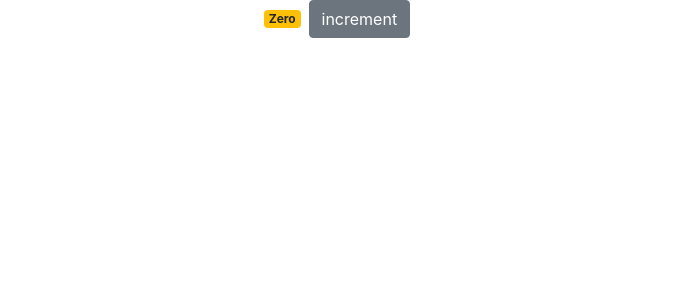
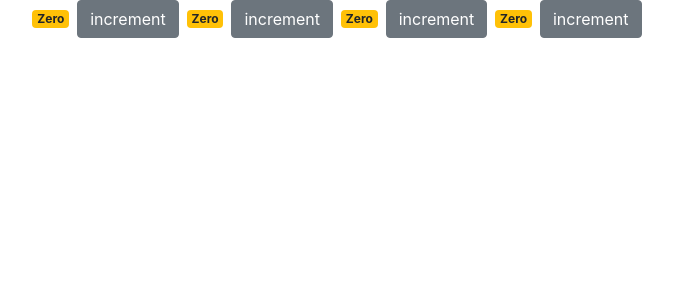
Before and after one commit to jesiolowski-wsb/react2024_PA2, a React (Create React App) app: page / in a window 1280 px wide. Shown: the top 300 px of the page, without its empty margins (307-980 px from the left). Built offline with nearby package versions, Linux system fonts and the light colour scheme.

Commit message:
passing props to counter

```diff
--- a/src/App.js
+++ b/src/App.js
@@ -1,11 +1,10 @@
-import logo from "./logo.svg";
 import "./App.css";
-import Counter from "./components/counter";
+import Counters from "./components/counters";
 
 function App() {
   return (
     <div className="App">
-      <Counter />
+      <Counters />
     </div>
   );
 }
--- a/src/components/counter.jsx
+++ b/src/components/counter.jsx
@@ -1,6 +1,8 @@
 import React, { useState } from "react";
 
-const Counter = () => {
+const Counter = (props) => {
+  console.log("prosy przekazane do komponentu", props);
+
   const [count, setCount] = useState(0);
 
   const formatCount = () => (count === 0 ? <span>Zero</span> : count);
--- /dev/null
+++ b/src/components/counters.jsx
@@ -0,0 +1,21 @@
+import React, { useState } from "react";
+import Counter from "./counter";
+
+const Counters = () => {
+  const [counters, setCounters] = useState([
+    { id: 1, value: 0 },
+    { id: 2, value: 4 },
+    { id: 3, value: 8 },
+    { id: 4, value: 12 },
+  ]);
+
+  return (
+    <>
+      {counters.map((counter) => (
+        <Counter key={counter.id} value={counter.value} />
+      ))}
+    </>
+  );
+};
+
+export default Counters;
```
